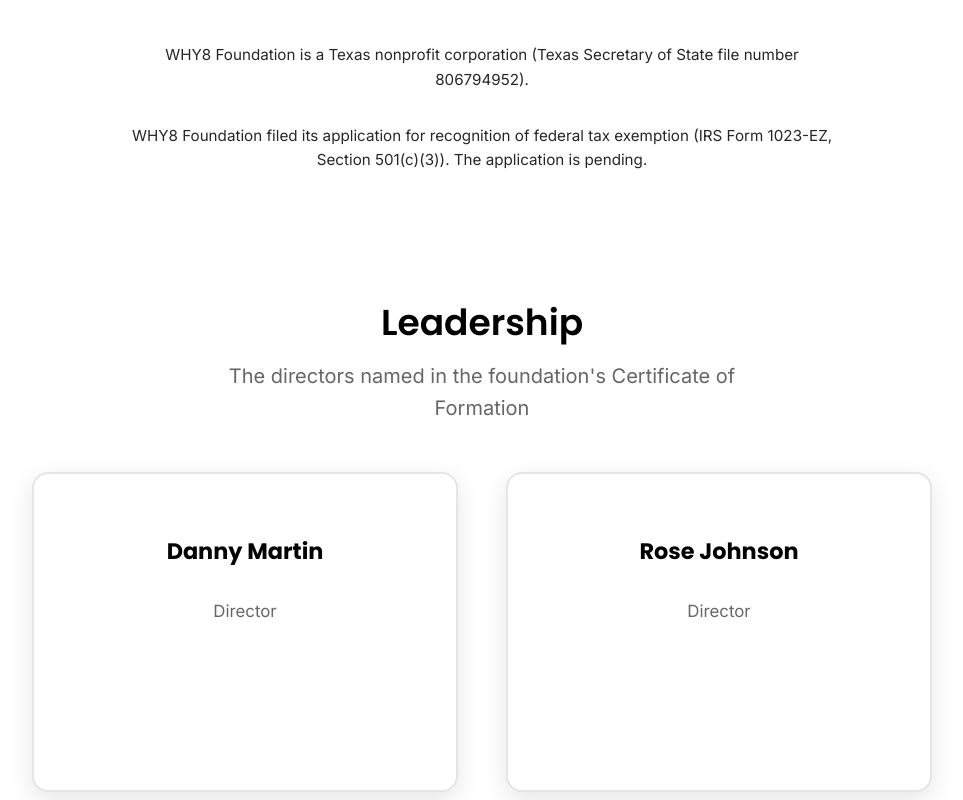
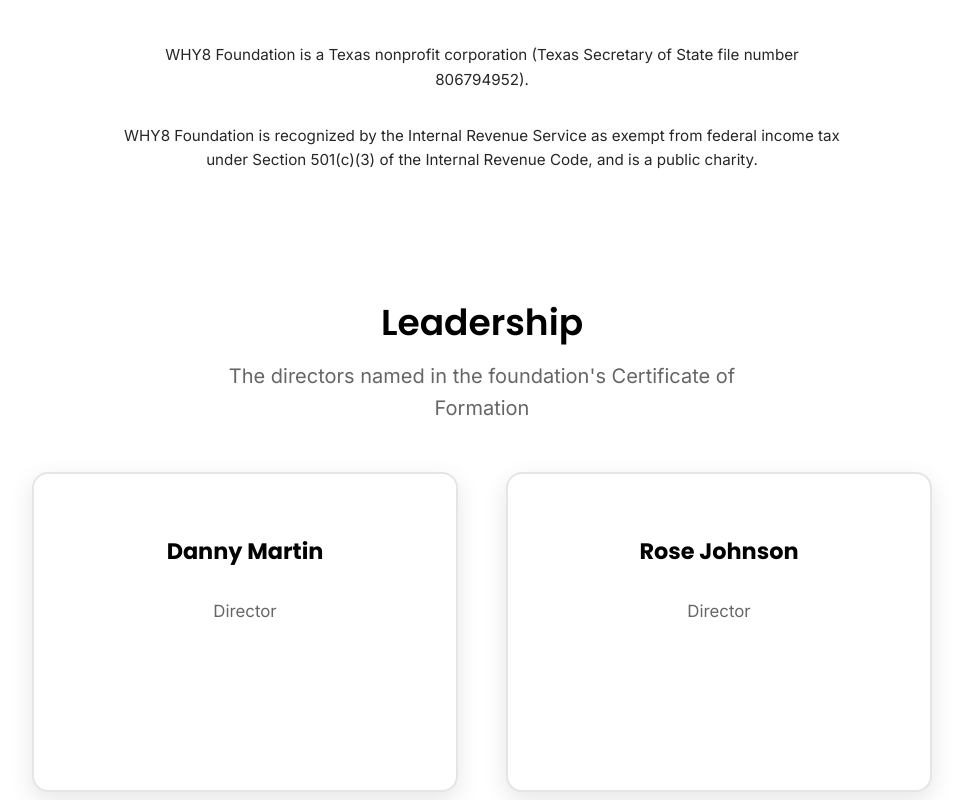
Before and after one commit to rosejohnson3923/why8-website, a website: page index.html in a window 1280 px wide. Shown: the part 1500-2300 px from the top of the page, without its empty margins (158-1121 px from the left). Drawn offline with Linux system fonts and the light colour scheme.

Commit message:
v1.5: IRS determination received — entity line + footer state 501(c)(3) public charity status (claim why8.irs.501c3-determination, ops 302); no gift/deductibility wording; check:claims requires the new sentence and refuses 'pending' and any Form 1023 mention

```diff
--- a/index.html
+++ b/index.html
@@ -90,7 +90,7 @@
     </section>
 
     <!-- Our Purpose — claim: why8.purpose.charter (ops 257), the statement verbatim; the entity line is claim
-         why8.entity.texas-nonprofit-corporation (ops 257). No federal tax-status text: that sentence arrives with its letter, as its own claim. -->
+         why8.entity.texas-nonprofit-corporation (ops 257). The federal tax-status line is claim why8.irs.501c3-determination (ops 302). Gifts / deductibility stay unsaid (why8.irs.contribution-deductibility is declared but its outward use is a founder ruling). -->
     <section id="about" class="mission">
         <div class="container">
             <div class="section-header">
@@ -102,8 +102,8 @@
                     <p>WHY8 Foundation is a Texas nonprofit corporation for charitable and educational purposes. Its purpose is to expand access to career-connected learning, career exploration and workforce-readiness education for students in kindergarten through grade 12, with emphasis on students in underserved and economically disadvantaged communities; to develop, provide, sponsor and fund educational programs, curricula, instructional materials and educational technology that connect academic instruction to career and technical education, industry-recognized credentials and postsecondary pathways; to support educators and school districts through professional development, training and instructional resources; and to conduct and publish research on career-connected learning and student outcomes.</p>
                 </div>
                 <p class="entity-line">WHY8 Foundation is a Texas nonprofit corporation (Texas Secretary of State file number 806794952).</p>
-                <!-- claim: why8.irs.form-1023ez-filed (ops 267) -->
-                <p class="entity-line">WHY8 Foundation filed its application for recognition of federal tax exemption (IRS Form 1023-EZ, Section 501(c)(3)). The application is pending.</p>
+                <!-- claim: why8.irs.501c3-determination (ops 302) -->
+                <p class="entity-line">WHY8 Foundation is recognized by the Internal Revenue Service as exempt from federal income tax under Section 501(c)(3) of the Internal Revenue Code, and is a public charity.</p>
             </div>
         </div>
     </section>
@@ -203,6 +203,8 @@
                     <h3>WHY8 Foundation</h3>
                     <!-- claim: why8.entity.texas-nonprofit-corporation (ops 257) -->
                     <p>A Texas nonprofit corporation.</p>
+                    <!-- claim: why8.irs.501c3-determination (ops 302) -->
+                    <p>A 501(c)(3) public charity.</p>
                     <p>why8.org</p>
                 </div>
 
--- a/package.json
+++ b/package.json
@@ -8,7 +8,7 @@
     "dev": "npx serve -s . -l 3004",
     "build": "echo 'Static site - no build required'",
     "sync:tokens": "cp ../esposure-brand-tokens/css/brand-tokens.css assets/css/ && cp ../esposure-brand-tokens/css/brands/why8.css assets/css/",
-    "check:claims": "! grep -rniE 'is a 501\\(c\\)\\(3\\)|501\\(c\\)\\(3\\) (organization|nonprofit|charity)|tax[- ]deductible|tax[- ]exempt\\b|public charity|being organized as|[0-9]+ FM [0-9]+|August 31|(formed|filed)[^.<]*(January|February|March|April|May|June|July|August|September|October|November|December) [0-9]|Form 1023([^-]|$)|tiktok\\.com|why8[-_.]foundation' index.html privacy-policy.html && grep -q 'is a Texas nonprofit corporation (Texas Secretary of State file number 806794952).' index.html && grep -q '(IRS Form 1023-EZ, Section 501(c)(3)). The application is pending.' index.html && [ \"$(grep -c 'why8foundation' index.html)\" -ge 3 ] && grep -qi 'youtube.com/@Why8Foundation' index.html"
+    "check:claims": "! grep -rniE 'tax[- ]deductible|pending|being organized as|[0-9]+ FM [0-9]+|August 31|(formed|filed)[^.<]*(January|February|March|April|May|June|July|August|September|October|November|December) [0-9]|Form 1023|tiktok\\.com|why8[-_.]foundation' index.html privacy-policy.html && grep -q 'is a Texas nonprofit corporation (Texas Secretary of State file number 806794952).' index.html && grep -q 'is recognized by the Internal Revenue Service as exempt from federal income tax under Section 501(c)(3) of the Internal Revenue Code, and is a public charity.' index.html && [ \"$(grep -c 'why8foundation' index.html)\" -ge 3 ] && grep -qi 'youtube.com/@Why8Foundation' index.html"
   },
   "repository": {
     "type": "git",
```
Also changed, not shown: README.md.
